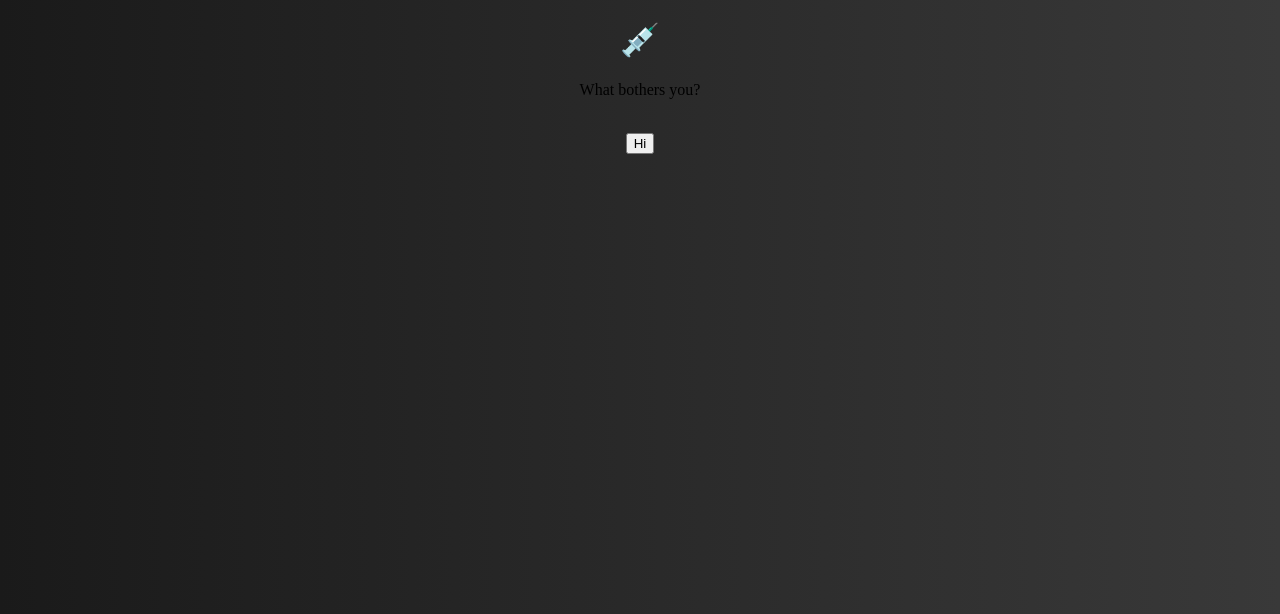
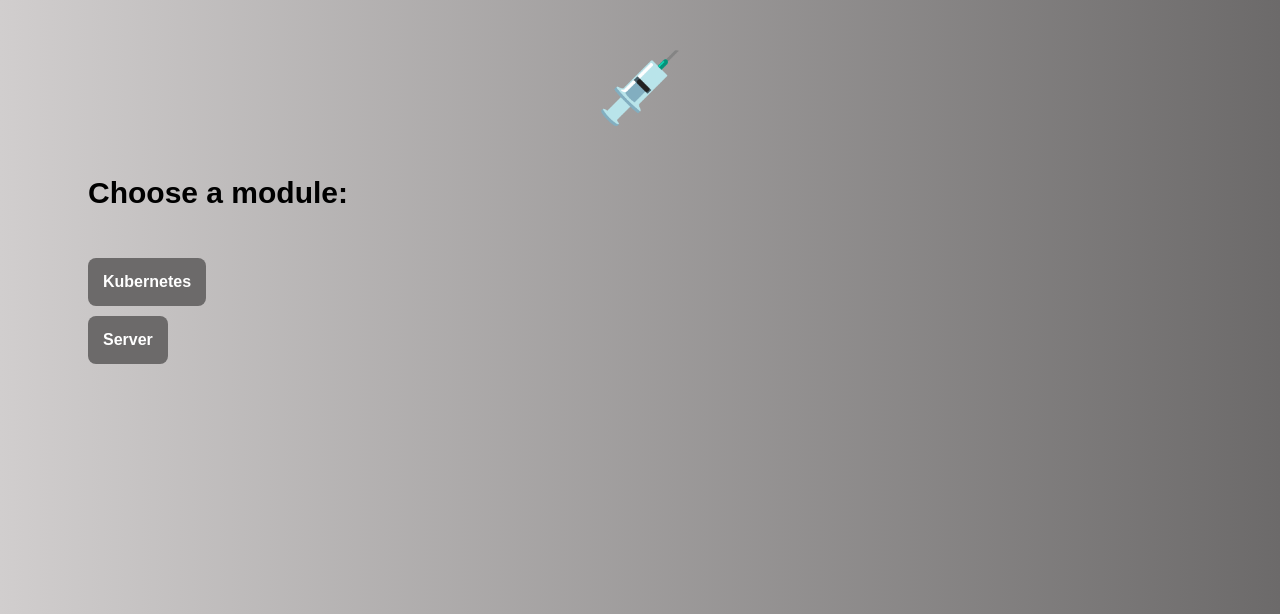
Before and after one commit to witkiewiczmikolaj/helbreder, a Flask app: page / in a window 1280 px wide. Shown: the top 614 px of the page. Run offline with Flask 2, Linux system fonts and the light colour scheme; parts of the project's set-up code (start-up, migrations or seed data) failed here and were passed over; some libraries are stand-ins or nearby versions.

Commit message:
YAML buttons integration

```diff
--- a/core/app.py
+++ b/core/app.py
@@ -2,18 +2,42 @@ import datetime
 from flask import Flask,request,json, render_template
 from basic_auth import *
 from modules.kubernetes import *
+import yaml
+import os
 
 helbreder = Flask(__name__)
 
 @helbreder.route('/')
 def static_main():
-    img = "What bothers you?"
-    return render_template("index.html", img = img)
+    with open(os.path.abspath("D:/helbreder/doc/possibilities.yml"), 'r') as stream:
+        data = yaml.safe_load(stream)
 
-@helbreder.route('/hi')
+    kubernetes = list(data['modules'].keys())[0].title()
+    server = list(data['modules'].keys())[1].title()
+    welc = "Choose a module:"
+    return render_template("index.html", welc = welc, kubernetes = kubernetes, server = server)
+
+@helbreder.route('/actions')
 def object():
-    resp = str(request.args.get('jsdata'))
-    return render_template("object.html", resp = resp)
+    with open(os.path.abspath("D:/helbreder/doc/possibilities.yml"), 'r') as stream:
+        data = yaml.safe_load(stream)
+
+    action = str(request.args.get('jsdata'))
+    action1 = data['modules'][f'{action}']['actions'][0].title()
+    action2 = data['modules'][f'{action}']['actions'][1].title()
+    action3 = data['modules'][f'{action}']['actions'][2].title()
+    return render_template("actions.html", action1 = action1, action2 = action2, action3 = action3)
+
+@helbreder.route('/targets')
+def action():
+    with open(os.path.abspath("D:/helbreder/doc/possibilities.yml"), 'r') as stream:
+        data = yaml.safe_load(stream)
+
+    target = str(request.args.get('jsdata'))
+    target1 = data['modules'][f'{target}']['targets'][0].title()
+    target2 = data['modules'][f'{target}']['targets'][1].title()
+    target3 = data['modules'][f'{target}']['targets'][2].title()
+    return render_template("targets.html", target1 = target1, target2 = target2, target3 = target3)
 
 @helbreder.route('/api',methods=['POST'])
 @auth.login_required
--- a/core/static/css/main.css
+++ b/core/static/css/main.css
@@ -1,5 +1,46 @@
 body {
     background: rgb(26,26,26);
-    background: linear-gradient(90deg, rgba(26,26,26,1) 0%, rgba(57,57,57,1) 100%);
+    background: linear-gradient(90deg, rgb(209, 206, 206) 0%, rgb(108, 106, 106) 100%);
+    text-align: left;
+    font-family: Arial, Helvetica, sans-serif;
+}
+
+p {
+    font-weight: 600;
+    font-size: 30px;
+    margin-left: 5rem;
+}
+
+h1 {
     text-align: center;
+    font-size: 70px;
 }
+
+.row {
+    display: flex;
+  }
+
+  .column {
+    flex: 25%;
+    margin-left: 5rem;
+  }
+
+button {
+    background-color: rgb(108, 106, 106);
+    border: none;
+    color: white;
+    padding: 15px 15px;
+    text-align: center;
+    text-decoration: none;
+    display: inline-block;
+    font-size: 16px;
+    font-weight: 600;
+    border-radius: 8px;
+    margin-bottom: 10px;
+}
+
+button:hover {
+    border: 2px;
+    border-color: rgb(209, 206, 206);
+    cursor: pointer;
+}
--- a/core/templates/index.html
+++ b/core/templates/index.html
@@ -7,26 +7,74 @@
     </head>
     <body>
         <h1>&#128137;</h1>
-        <p>{{ img }}</p>
+        <p>{{ welc }}</p>
         <br>
-        <div id="place_for_outcome"></div>
-        <button id="butt" type="button">Hi</button>
+        <div class="row">
+            <div class="column">
+                <button id="butt" type="button">{{ kubernetes }}</button>
+                <br>
+                <button id="butt1" type="button">{{ server }}</button>
+            </div>
+            <div class="column">
+                <div id="actions"></div>
+            </div>
+            <div class="column">
+                <div id="targets"></div>
+            </div>
+        </div>
         <script src="https://ajax.googleapis.com/ajax/libs/jquery/3.1.1/jquery.min.js"></script>
         <script>
             $("#butt").mouseup(function(){
-                var hi = "Here are some suggestions"
+                var kuber = "kubernetes"
                 $.ajax({
-                    url: "/object",
+                    url: "/actions",
                     type: "get",
-                    data: {jsdata: hi},
+                    data: {jsdata: kuber},
                     success: function(response) {
-                        $("#place_for_outcome").html(response);
+                        $("#actions").html(response);
                     },
                     error: function(xhr) {
                         //handle error
                     }
                     });
-            })
+                $.ajax({
+                    url: "/targets",
+                    type: "get",
+                    data: {jsdata: kuber},
+                    success: function(response) {
+                        $("#targets").html(response);
+                    },
+                    error: function(xhr) {
+                        //handle error
+                    }
+                    });
+            });
+
+            $("#butt1").mouseup(function(){
+                var serv = "server"
+                $.ajax({
+                    url: "/actions",
+                    type: "get",
+                    data: {jsdata: serv},
+                    success: function(response) {
+                        $("#actions").html(response);
+                    },
+                    error: function(xhr) {
+                        //handle error
+                    }
+                    });
+                $.ajax({
+                    url: "/targets",
+                    type: "get",
+                    data: {jsdata: serv},
+                    success: function(response) {
+                        $("#targets").html(response);
+                    },
+                    error: function(xhr) {
+                        //handle error
+                    }
+                    });
+            });
         </script>
     </body>
 </html>
--- a/core/templates/object.html
+++ /dev/null
@@ -1,3 +0,0 @@
-<label id="value_lable">
-    <p>{{ resp }}</p>
-</label>
--- /dev/null
+++ b/doc/possibilities.yml
@@ -0,0 +1,19 @@
+modules:
+  kubernetes:
+    actions:
+      - delete
+      - lorem
+      - ipsum
+    targets:
+      - pod
+      - deployment
+      - statefull_set
+  server:
+    actions:
+      - reboot
+      - lorem
+      - ipsum
+    targets:
+      - ubuntu
+      - lorem
+      - ipsum
```
Also changed, not shown: core/templates/actions.html (added, +7 -0 lines), core/templates/targets.html (added, +7 -0 lines).
